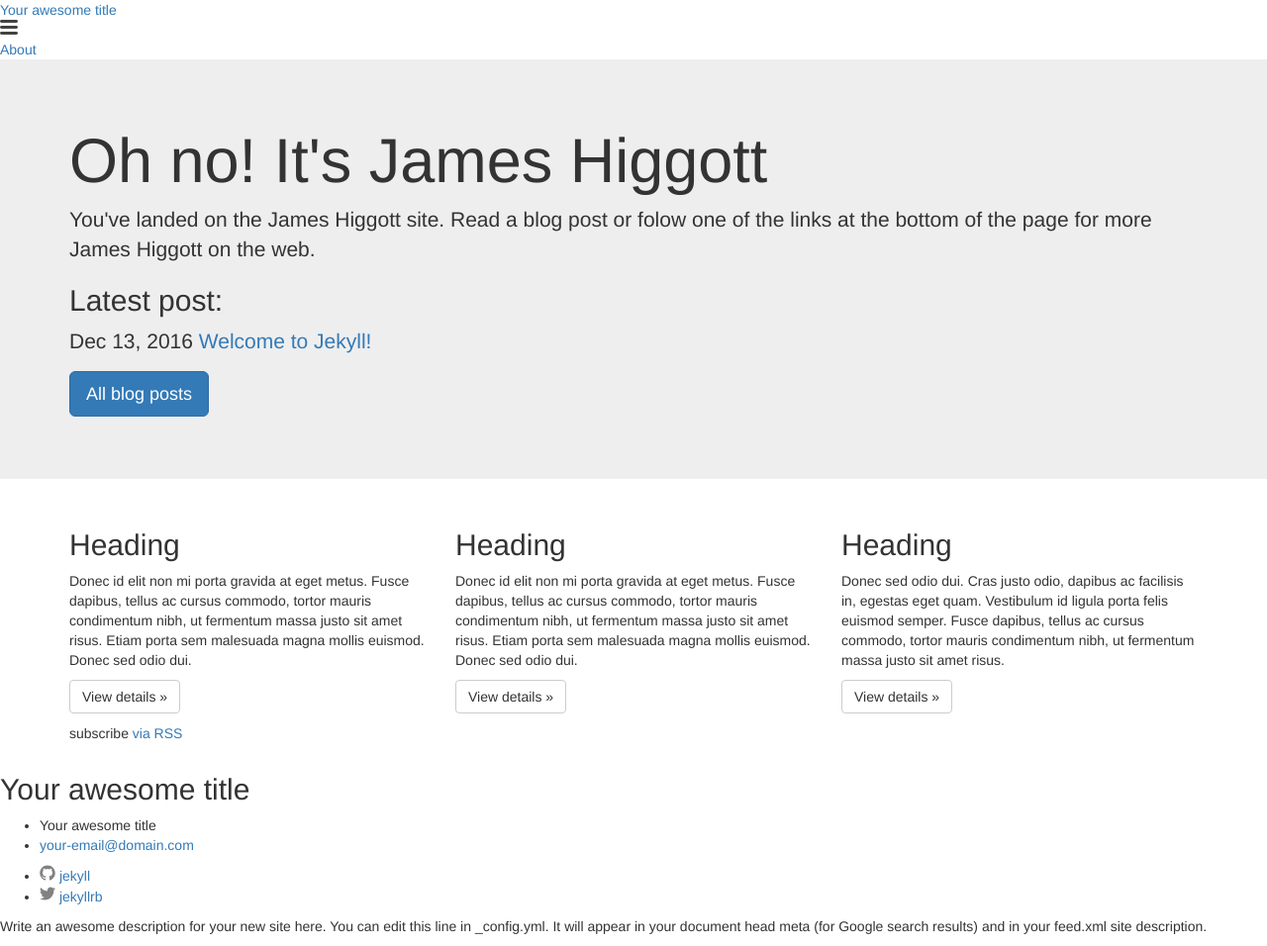
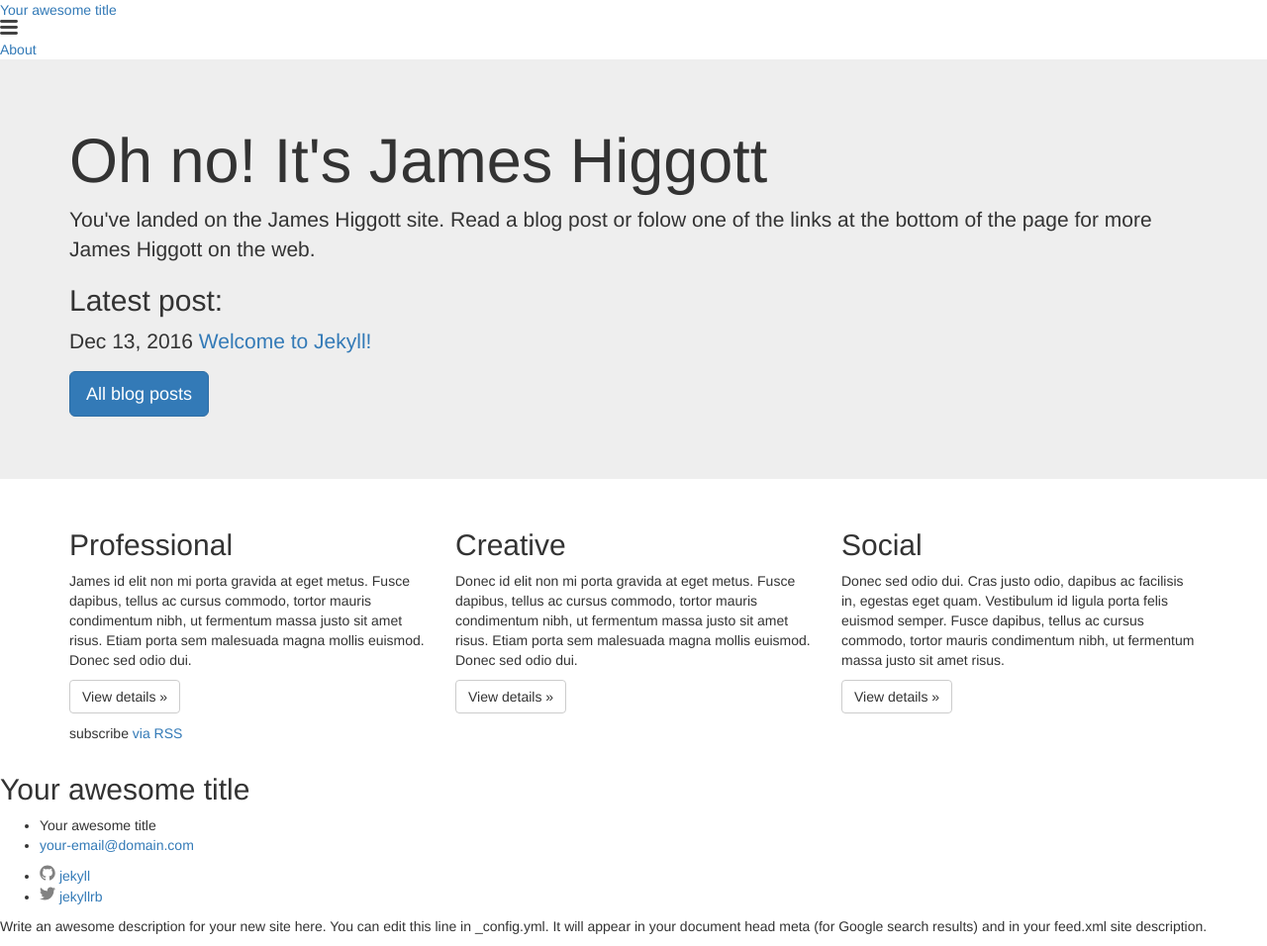
Before and after one commit to jiggott/jiggott, a Jekyll site: the page built from index.md, in a window 1280 px wide. Shown: the whole page at 99% size. Built offline with Jekyll 4.4.1, drawn with Linux system fonts in a browser that asks for light colours.

Commit message:
Homepage

```diff
--- a/_layouts/home.html
+++ b/_layouts/home.html
@@ -20,17 +20,17 @@ layout: default
       <!-- Example row of columns -->
       <div class="row">
         <div class="col-md-4">
-          <h2>Heading</h2>
-          <p>Donec id elit non mi porta gravida at eget metus. Fusce dapibus, tellus ac cursus commodo, tortor mauris condimentum nibh, ut fermentum massa justo sit amet risus. Etiam porta sem malesuada magna mollis euismod. Donec sed odio dui. </p>
+          <h2>Professional</h2>
+          <p>James id elit non mi porta gravida at eget metus. Fusce dapibus, tellus ac cursus commodo, tortor mauris condimentum nibh, ut fermentum massa justo sit amet risus. Etiam porta sem malesuada magna mollis euismod. Donec sed odio dui. </p>
           <p><a class="btn btn-default" href="#" role="button">View details &raquo;</a></p>
         </div>
         <div class="col-md-4">
-          <h2>Heading</h2>
+          <h2>Creative</h2>
           <p>Donec id elit non mi porta gravida at eget metus. Fusce dapibus, tellus ac cursus commodo, tortor mauris condimentum nibh, ut fermentum massa justo sit amet risus. Etiam porta sem malesuada magna mollis euismod. Donec sed odio dui. </p>
           <p><a class="btn btn-default" href="#" role="button">View details &raquo;</a></p>
        </div>
         <div class="col-md-4">
-          <h2>Heading</h2>
+          <h2>Social</h2>
           <p>Donec sed odio dui. Cras justo odio, dapibus ac facilisis in, egestas eget quam. Vestibulum id ligula porta felis euismod semper. Fusce dapibus, tellus ac cursus commodo, tortor mauris condimentum nibh, ut fermentum massa justo sit amet risus.</p>
           <p><a class="btn btn-default" href="#" role="button">View details &raquo;</a></p>
         </div>
```
Also changed, not shown: 1 other file.
